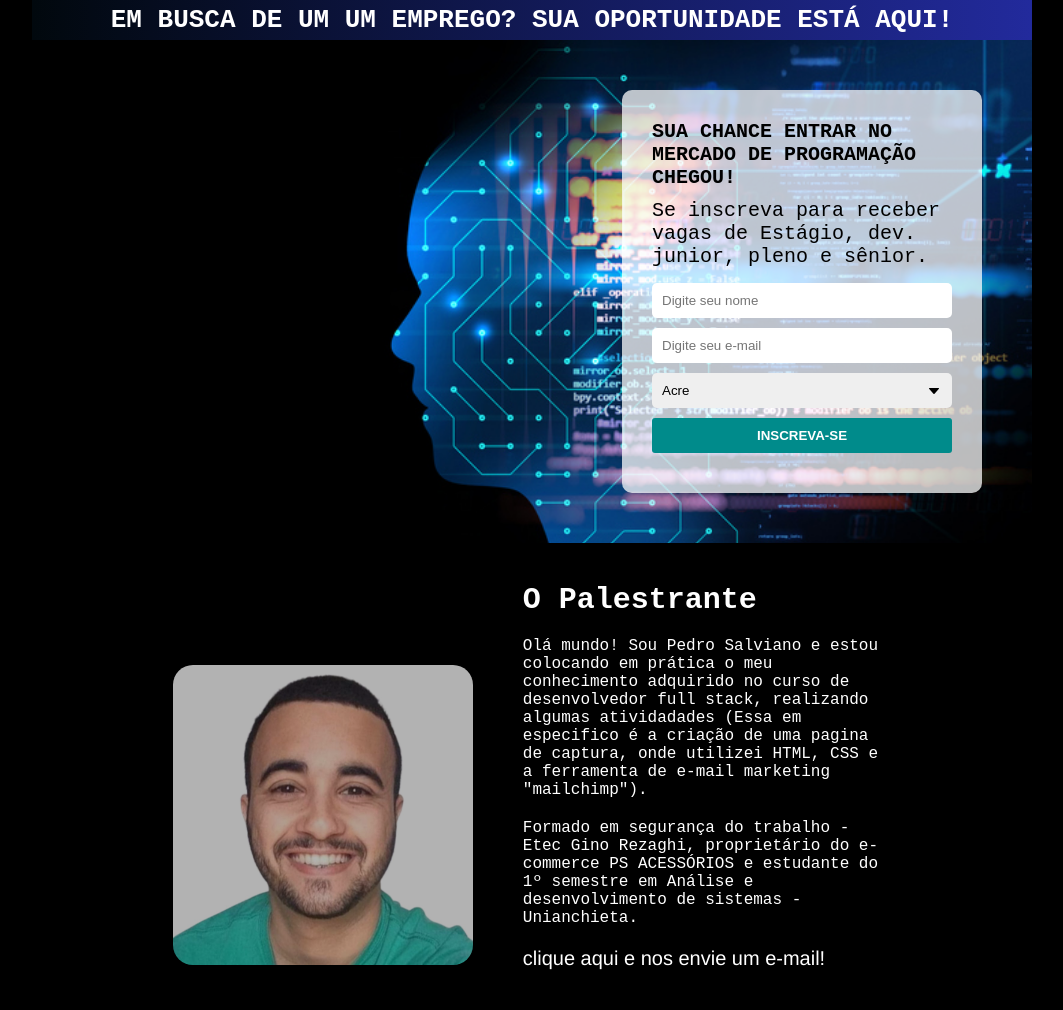
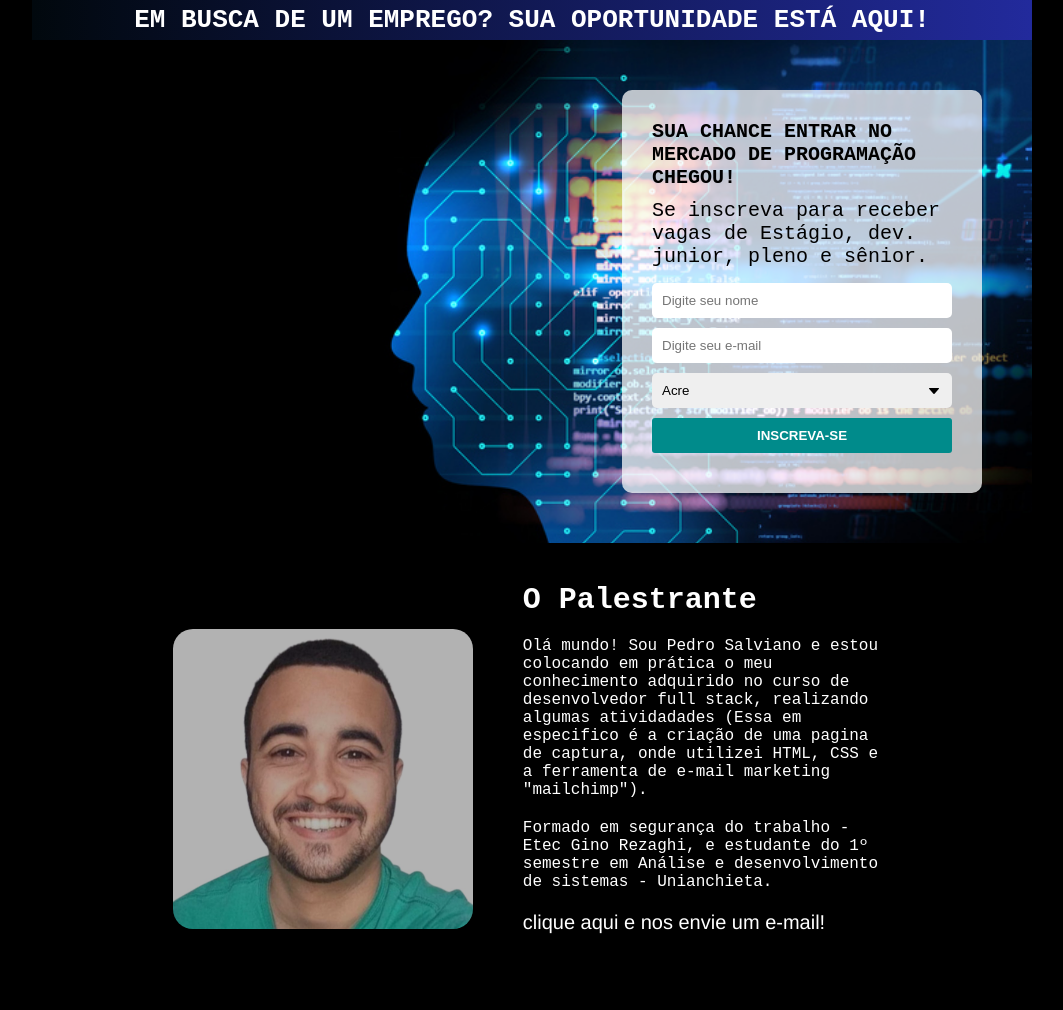
Before and after one commit to pe-salviano/projeto-pagina-de-captura, a plain HTML site: page index.html in a window 1280 px wide. Shown: the whole page, without its empty margins (108-1171 px from the left). After the commit the page ends 974 px from the top, so only its background shows below. Drawn offline with Linux system fonts and the light colour scheme.

Commit message:
Update index.html

```diff
--- a/index.html
+++ b/index.html
@@ -16,7 +16,7 @@
     <div class="conteiner">
 
         <header>
-            <h1 class="title">EM BUSCA DE UM UM EMPREGO? SUA OPORTUNIDADE ESTÁ AQUI!</h1>
+            <h1 class="title">EM BUSCA DE UM EMPREGO? SUA OPORTUNIDADE ESTÁ AQUI!</h1>
 
         </header>
         <section>
@@ -78,7 +78,7 @@
                 </p>
 
                 <p>
-                    Formado em segurança do trabalho - Etec Gino Rezaghi, proprietário do e-commerce PS ACESSÓRIOS e estudante do 1º semestre em
+                    Formado em segurança do trabalho - Etec Gino Rezaghi, e estudante do 1º semestre em
                     Análise e desenvolvimento de sistemas - Unianchieta.
                 </p>
 
```
